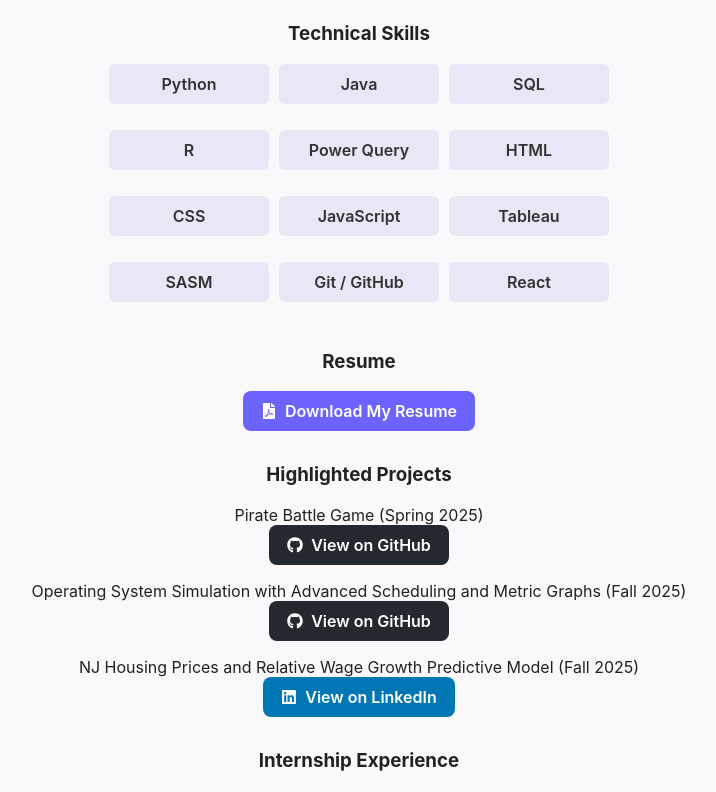
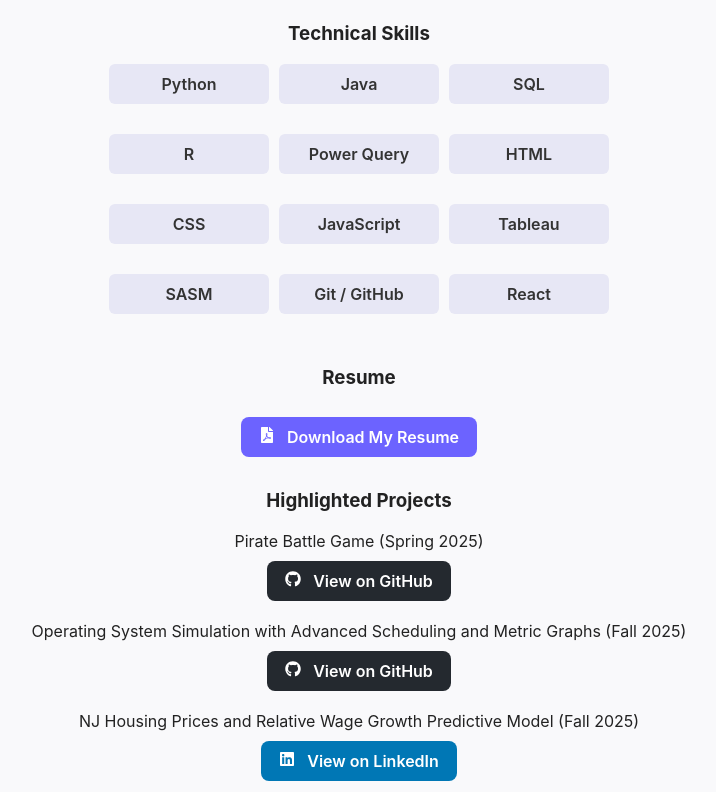
Before and after one commit to eetrusio14/my-portfolio, a React (Create React App) app: page / in a window 1280 px wide. Shown: the part 600-1392 px from the top of the page, without its empty margins (281-997 px from the left). Built offline with nearby package versions, Linux system fonts and the light colour scheme.

Commit message:
Margin and line spacing correction

```diff
--- a/src/App.css
+++ b/src/App.css
@@ -79,14 +79,18 @@ li {
 }
 
 .button {
-  display: inline-flex;
-  align-items: center;
+  display: inline-block;
+  margin-top: 10px;  align-items: center;
   padding: 10px 18px;
   border-radius: 8px;
   text-decoration: none;
   color: white;
   font-weight: 600;
   transition: all 0.3s ease;
+}
+
+li {
+  margin-bottom: 20px;
 }
 
 .button:hover {
```
